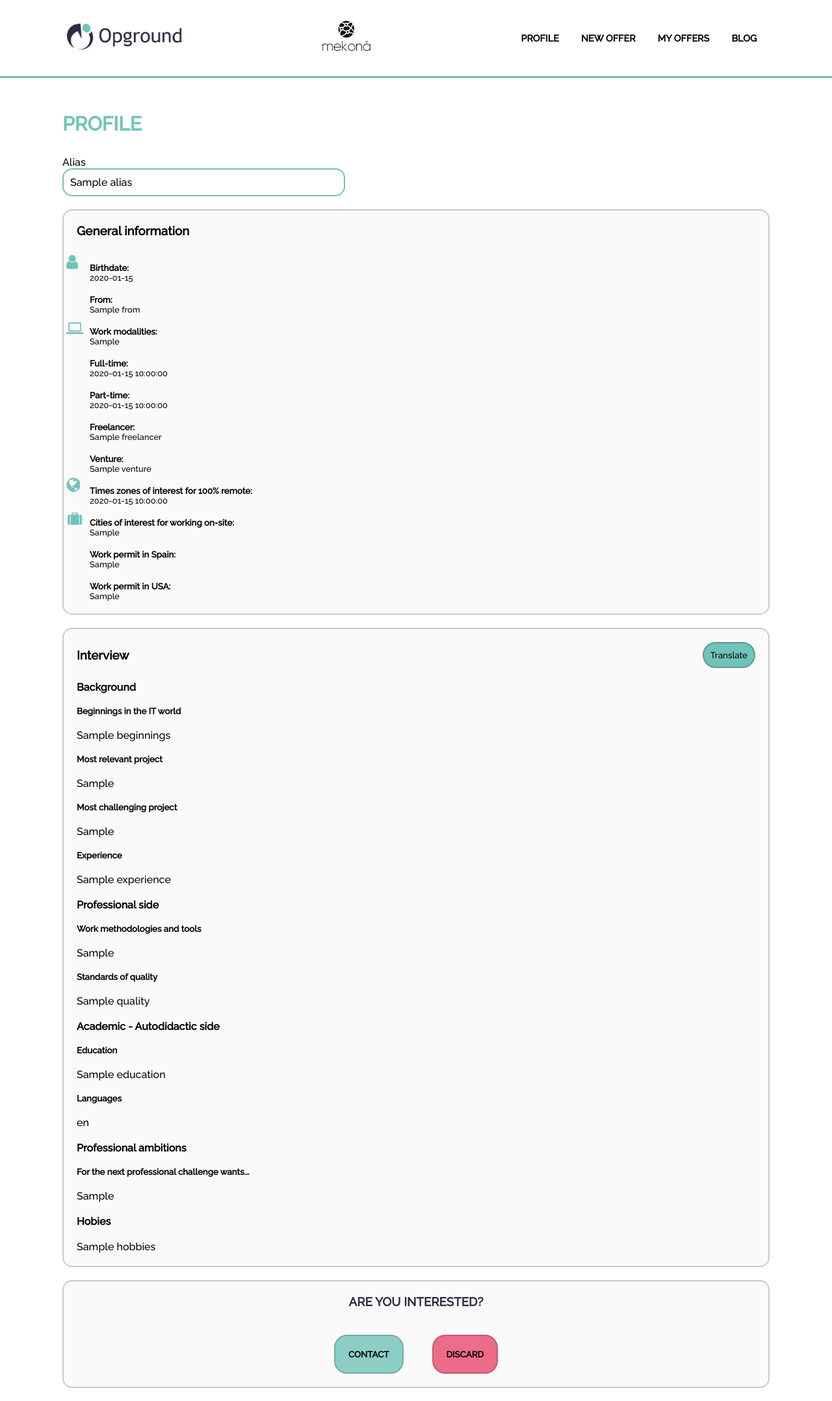
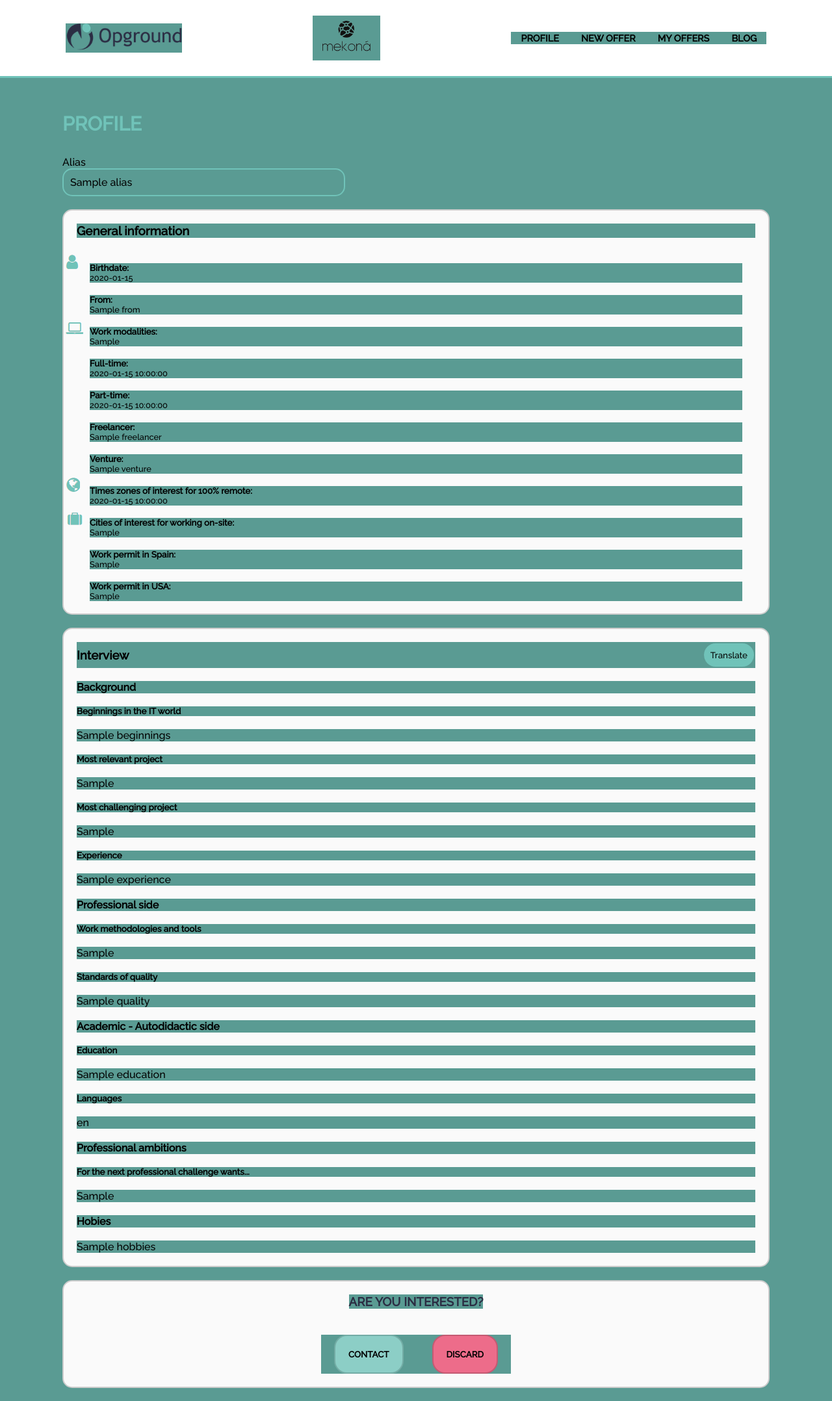
Before and after one commit to mekona-hbtn/opiTranslate, a Flask app: template project/templates/profile.html in a window 1280 px wide. Shown: the whole page at 65% size. Run offline with Flask 2, Linux system fonts and the light colour scheme; the template is opened without the code that fills it: most values are stand-ins (such as "Sample title", 1, 10 or a date in 2020).

Commit message:
feat: testing CD by changing background

```diff
--- a/project/static/styles/profile_styles.css
+++ b/project/static/styles/profile_styles.css
@@ -3,6 +3,7 @@
     margin: 0;
     padding: 0;
     font-family: 'Raleway', sans-serif;
+    background-color: #5a9b93;
 }
 
 header {
```
